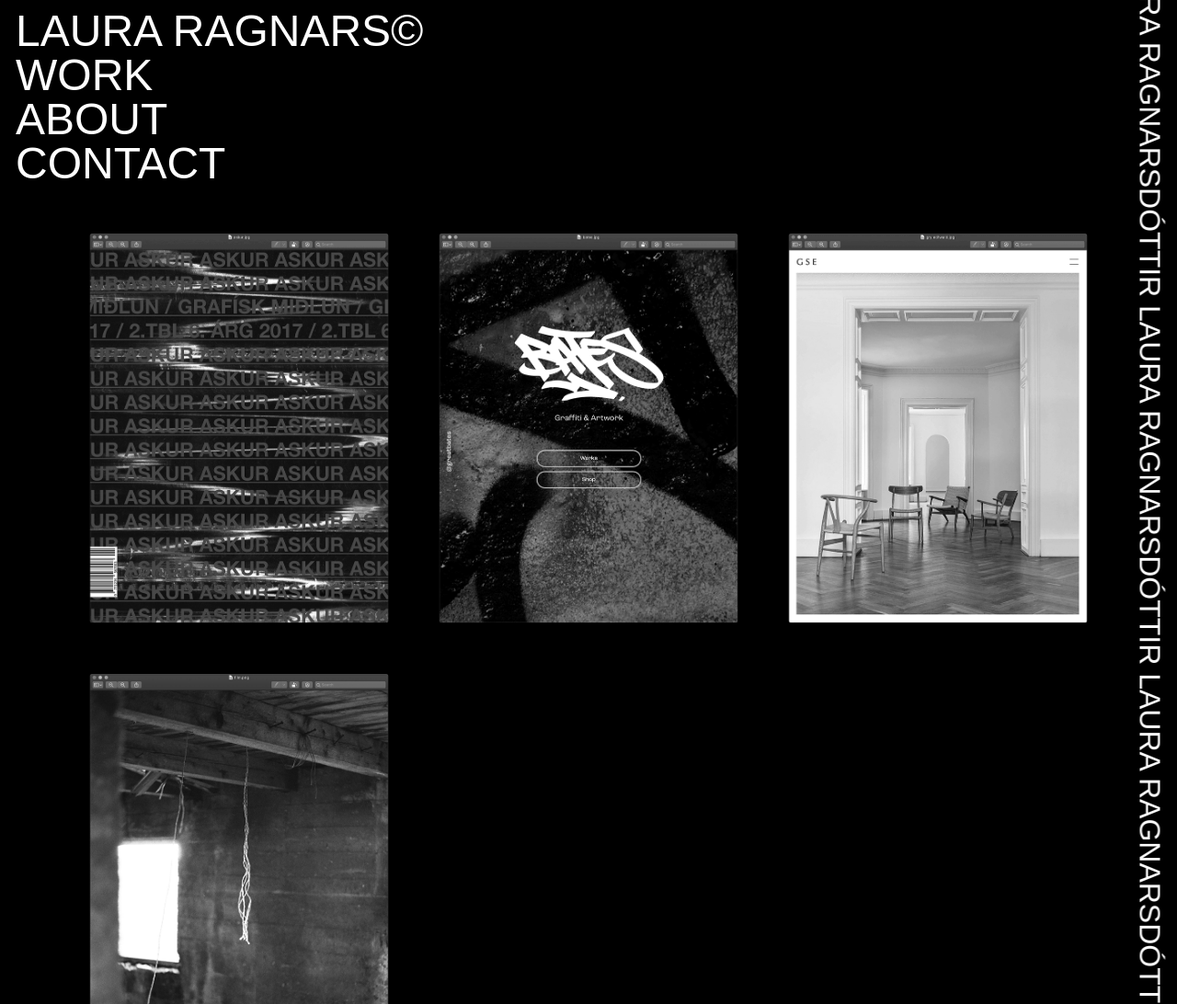
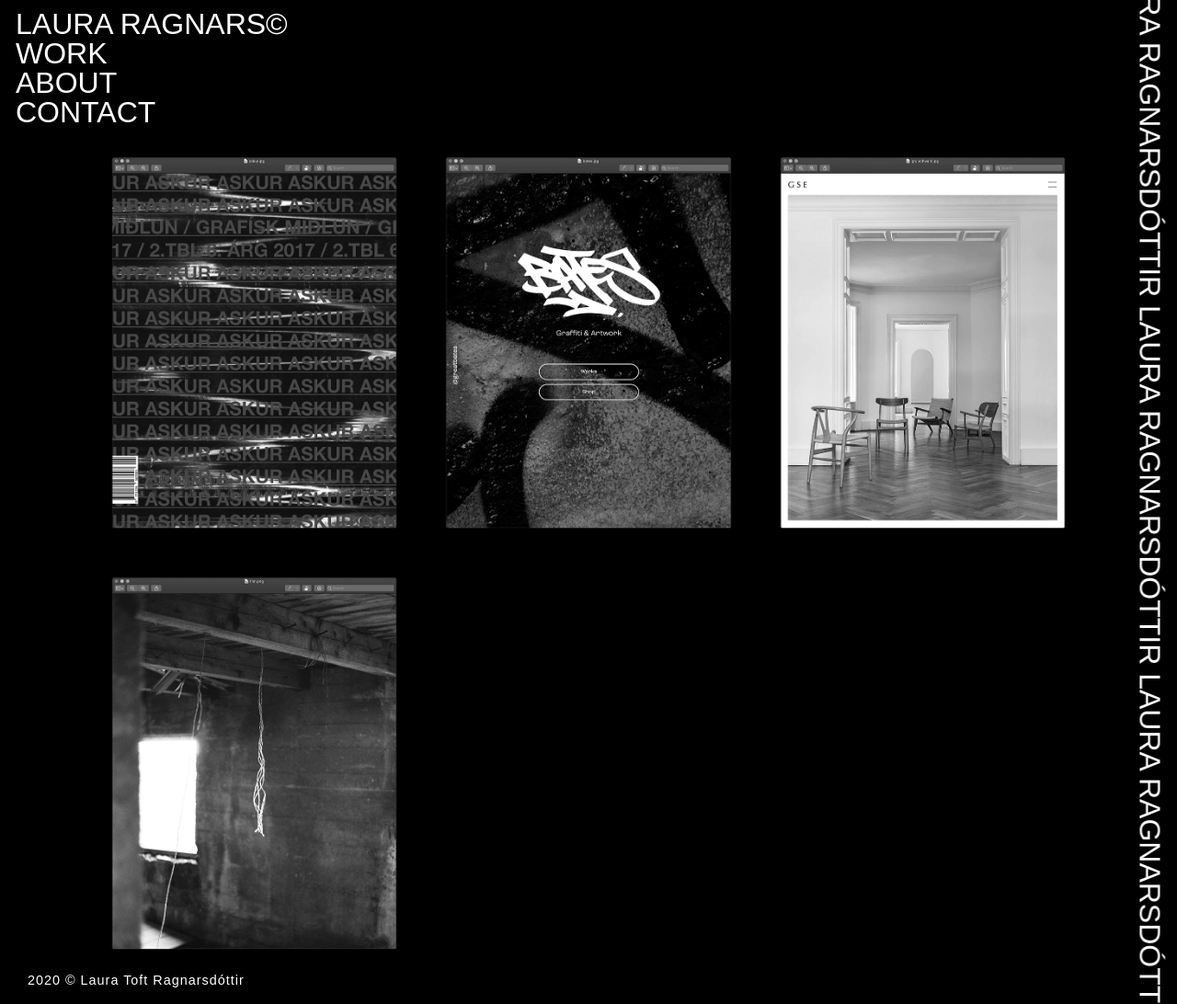
Before and after one commit to laur507p/portfolio_2020, a plain HTML site: page work.html in a window 1280 px wide. Shown: the top 1092 px of the page at 92% size. Drawn offline with Linux system fonts and the light colour scheme; a web font is replaced by a local one.

Commit message:
header made smaller

```diff
--- a/styles.css
+++ b/styles.css
@@ -62,7 +62,7 @@ h1 {
 }
 
 .section-wrapper {
-  max-width: 1200px;
+  max-width: 1150px;
   margin: 0 auto;
   padding: 40px;
 }
@@ -73,6 +73,10 @@ h1 {
 
 .hide-desktop {
   display: block;
+}
+
+.spacer {
+  height: 120px;
 }
 
 /*--------------------- FORSIDE ------------------------*/
@@ -258,6 +262,8 @@ nav a:visited {
 
 header {
   padding: 20px;
+  position: fixed;
+  z-index: 100;
 }
 
 /*----------- burger menu animation ----*/
@@ -266,8 +272,8 @@ header {
   width: 30px;
   z-index: 1001;
   height: 20px;
-  position: relative;
-  float: right;
+  position: fixed;
+  right: 20px;
   -webkit-transform: rotate(0deg);
   -moz-transform: rotate(0deg);
   -o-transform: rotate(0deg);
@@ -379,7 +385,7 @@ header {
 
 .work-grid {
   display: grid;
-  grid-template-columns: repeat(auto-fill, minmax(280px, 1fr));
+  grid-template-columns: repeat(auto-fill, minmax(240px, 1fr));
   margin: 0 auto;
   grid-gap: 20px;
 }
@@ -489,8 +495,11 @@ footer {
   }
 }
 /*------------------------ MEDIA QUERY ----------------------------*/
-@media only screen and (min-width: 300px) {
+@media only screen and (min-width: 400px) {
   /*------------ Muna að gera grid fyrir 300px síma -----------------------*/
+  .work-grid {
+    grid-template-columns: repeat(auto-fill, minmax(300px, 1fr));
+  }
 }
 
 @media only screen and (min-width: 600px) {
@@ -554,10 +563,6 @@ footer {
       display: block;
     }
 
-    .work-grid {
-      grid-template-columns: repeat(auto-fill, minmax(350px, 1fr));
-    }
-
     footer {
       left: 30px;
     }
@@ -586,8 +591,8 @@ footer {
     }
 
     #nav a {
-      font-size: 3rem;
-      line-height: 58px;
+      font-size: 2rem;
+      line-height: 42px;
       font-weight: 400;
     }
     /*------------ other--------------------*/
@@ -606,5 +611,11 @@ footer {
     .work-grid {
       grid-template-columns: repeat(auto-fill, minmax(450px, 1fr));
     }
+
+    #nav a {
+      font-size: 3rem;
+      line-height: 58px;
+      font-weight: 400;
+    }
   }
 }
--- a/work.html
+++ b/work.html
@@ -85,6 +85,8 @@
       </div>
     </section>
 
+    <div class="spacer"></div>
+
     <section id="work" class="section-wrapper">
       <div class="work-grid">
         <img
@@ -102,12 +104,13 @@
           src="images/work-grid/gse-grid-min.png"
           alt="Gry Echwald"
         />
-
+<a href="film.html">
         <img
           class="grey"
           src="images/work-grid/film-grid-min.png"
           alt="Film photo"
         />
+      </a>
       </div>
     </section>
 
```
